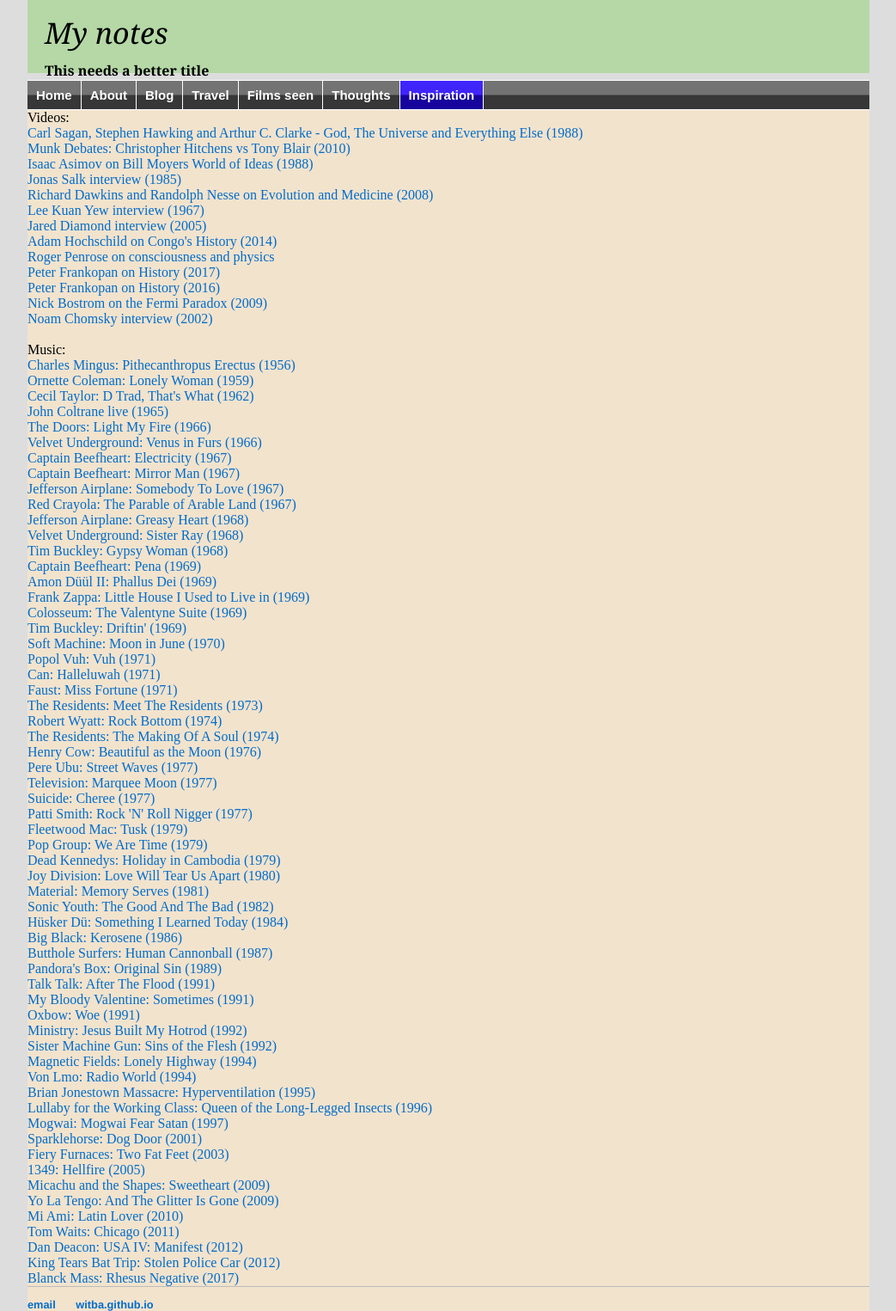
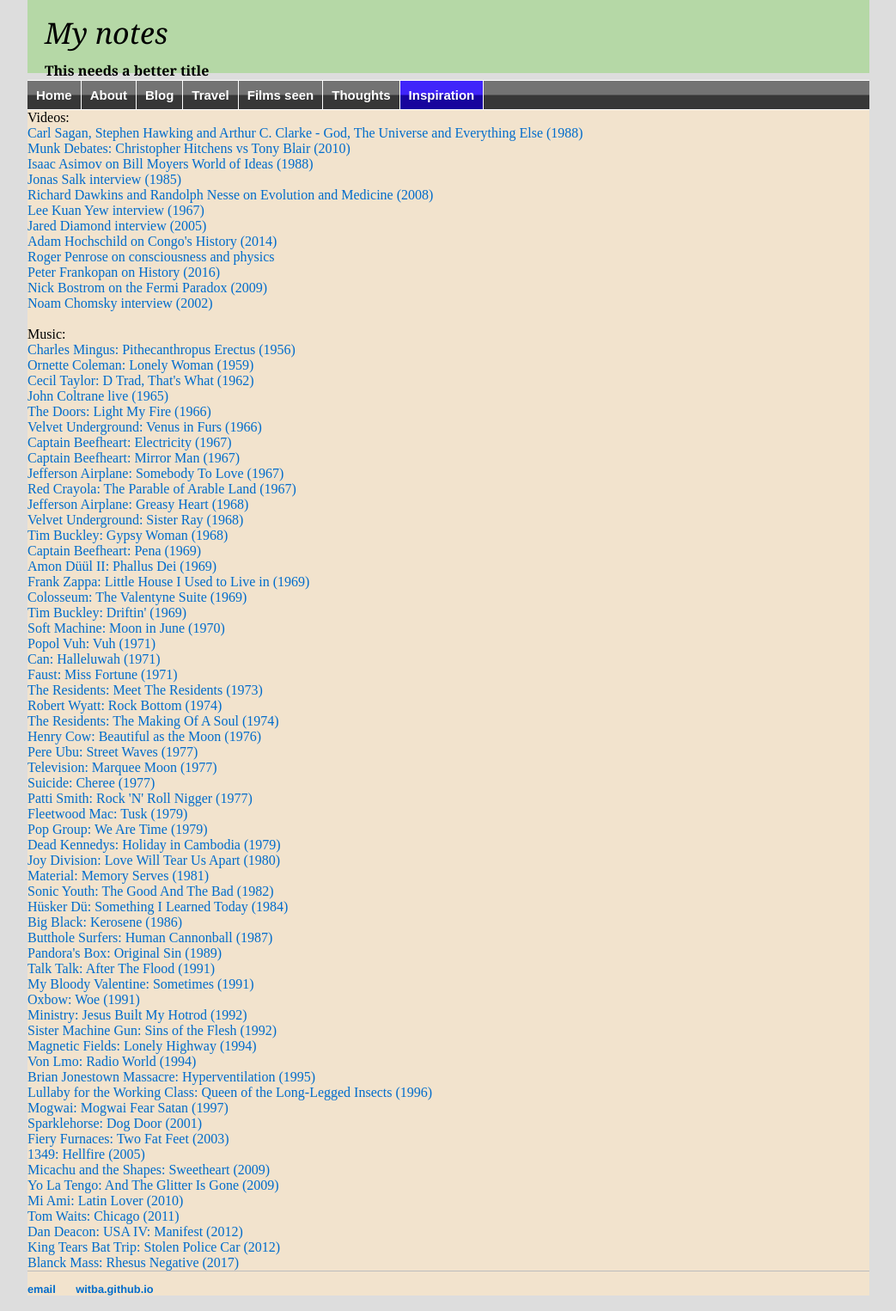
Before and after one commit to witba/witba.github.io, a Jekyll site: the page built from inspiration/index.html, in a window 1280 px wide. Shown: the whole page at 86% size, without its empty margins (118-1161 px from the left). Built offline with Jekyll 4.4.1, drawn with Linux system fonts in a browser that asks for light colours.

Commit message:
Update index.html

```diff
--- a/inspiration/index.html
+++ b/inspiration/index.html
@@ -13,7 +13,6 @@
 <a href="https://www.youtube.com/watch?v=refwHvF6ZA0" target=_blank>Jared Diamond interview (2005)</a><br>
 <a href="https://www.youtube.com/watch?v=rLyZGTwmcRA" target=_blank>Adam Hochschild on Congo's History (2014)</a><br>
 <a href="https://www.closertotruth.com/interviews/2812" target=_blank>Roger Penrose on consciousness and physics</a><br>
-<a href="https://www.youtube.com/watch?v=BeJXnK9Z7KU" target=_blank>Peter Frankopan on History (2017)</a><br>
 <a href="https://www.youtube.com/watch?v=NJ54ojX5zlM" target=_blank>Peter Frankopan on History (2016)</a><br>
 <a href="https://www.closertotruth.com/interviews/3988" target=_blank>Nick Bostrom on the Fermi Paradox (2009)</a><br>
 <a href="https://www.youtube.com/watch?v=7lPnLK9z1fI" target=_blank>Noam Chomsky interview (2002)</a><br>
```
